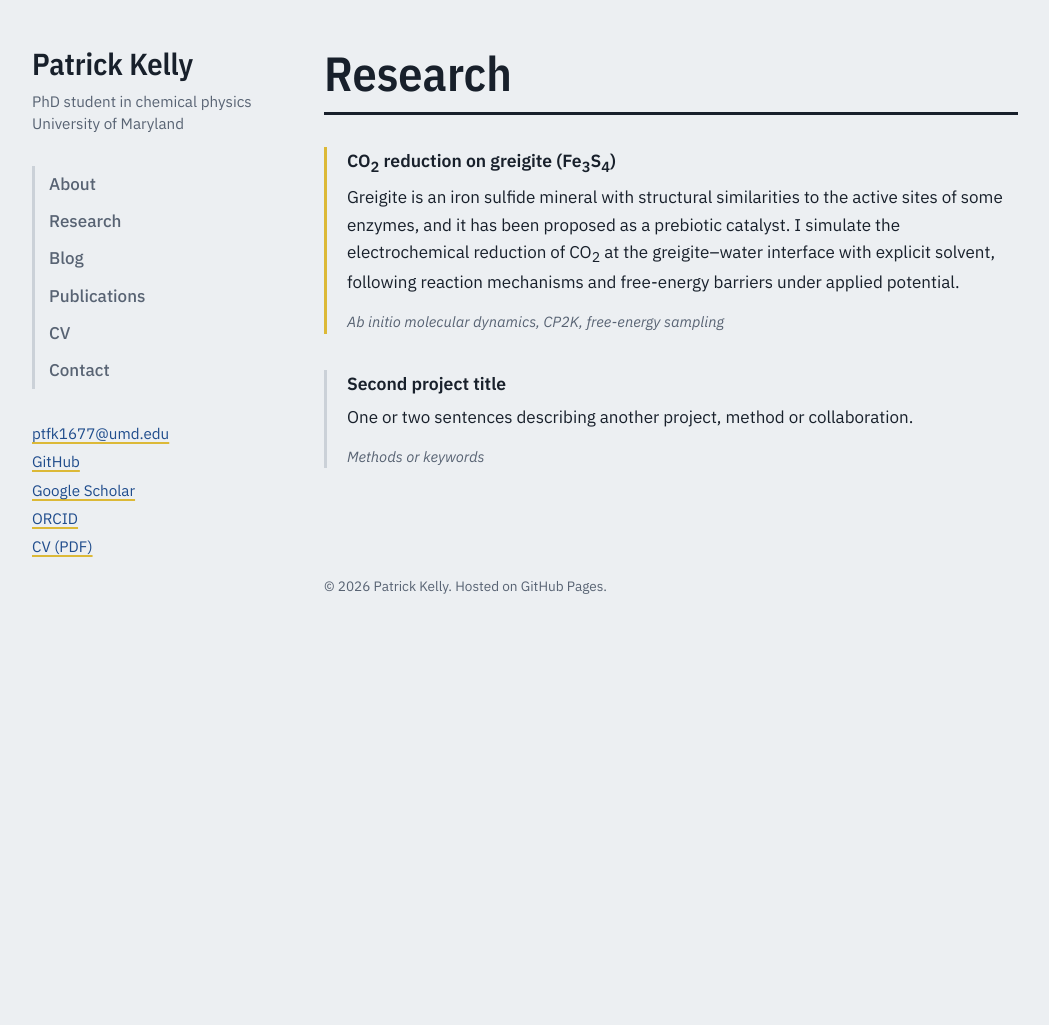
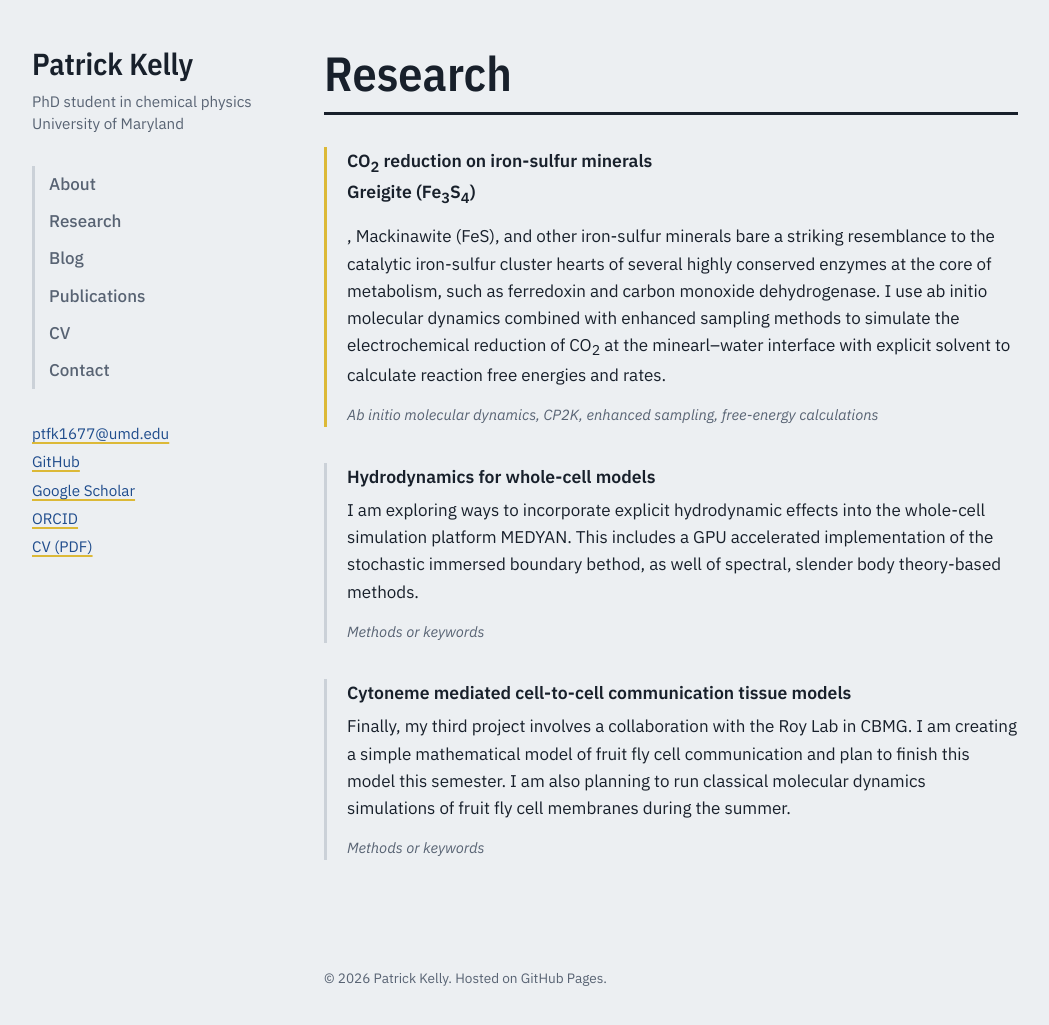
Before and after one commit to Leibniz1697/Leibniz1697.github.io, a Jekyll site: the page built from research.html, in a window 1280 px wide and 1070 px high. Shown: the top 1025 px of the window, without its empty margins (80-1129 px from the left). Built offline with Jekyll 4.4.1, drawn with Linux system fonts in a browser that asks for light colours.

Commit message:
Revise project titles and descriptions in research.html
Updated project descriptions and methods for clarity and detail.

```diff
--- a/research.html
+++ b/research.html
@@ -5,18 +5,32 @@ title: Research
 <h1>Research</h1>
 
 <div class="project">
-  <h3>CO<sub>2</sub> reduction on greigite (Fe<sub>3</sub>S<sub>4</sub>)</h3>
+  <h3>CO<sub>2</sub> reduction on iron-sulfur minerals
   <p>
-    Greigite is an iron sulfide mineral with structural similarities to the active sites
-    of some enzymes, and it has been proposed as a prebiotic catalyst. I simulate the
-    electrochemical reduction of CO<sub>2</sub> at the greigite–water interface with explicit
-    solvent, following reaction mechanisms and free-energy barriers under applied potential.
+    Greigite (Fe<sub>3</sub>S<sub>4</sub>)</h3>, Mackinawite (FeS)</h3>, and other iron-sulfur minerals bare a striking resemblance
+    to the catalytic iron-sulfur cluster hearts of several highly conserved enzymes at the core of metabolism, such as ferredoxin and
+    carbon monoxide dehydrogenase. I use ab initio molecular dynamics combined with enhanced sampling methods to simulate the
+    electrochemical reduction of CO<sub>2</sub> at the minearl–water interface with explicit solvent to calculate reaction free energies
+    and rates.
   </p>
-  <p class="methods">Ab initio molecular dynamics, CP2K, free-energy sampling</p>
+  <p class="methods">Ab initio molecular dynamics, CP2K, enhanced sampling, free-energy calculations</p>
 </div>
 
 <div class="project">
-  <h3>Second project title</h3>
-  <p>One or two sentences describing another project, method or collaboration.</p>
+  <h3>Hydrodynamics for whole-cell models</h3>
+  <p>
+    I am exploring ways to incorporate explicit hydrodynamic effects into the whole-cell simulation platform MEDYAN. This includes a GPU accelerated
+    implementation of the stochastic immersed boundary bethod, as well of spectral, slender body theory-based methods.
+  </p>
   <p class="methods">Methods or keywords</p>
 </div>
+
+<div class="project">
+  <h3>Cytoneme mediated cell-to-cell communication tissue models</h3>
+  <p>
+    Finally, my third project involves a collaboration with the Roy Lab in CBMG. I am creating a simple mathematical model of fruit fly cell
+    communication and plan to finish this model this semester. I am also planning to run classical molecular dynamics simulations of fruit fly
+    cell membranes during the summer.
+  </p>
+  <p class="methods">Methods or keywords</p>
+</div>
```
